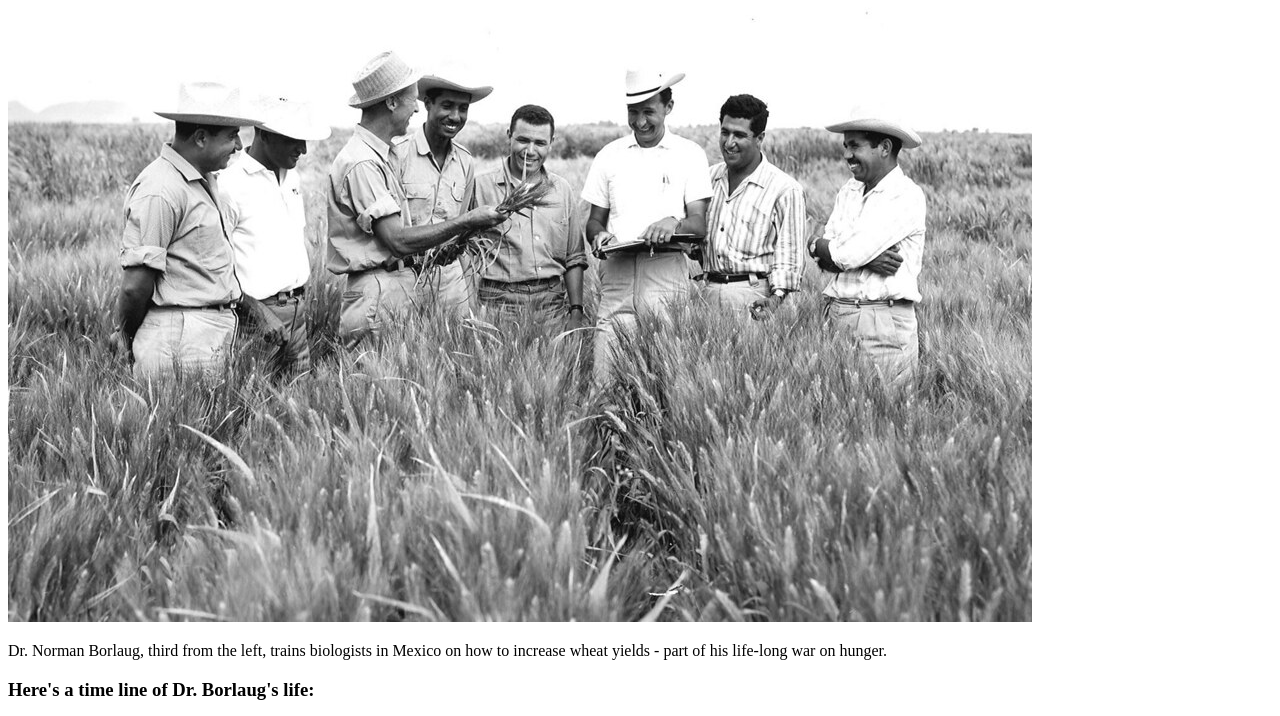
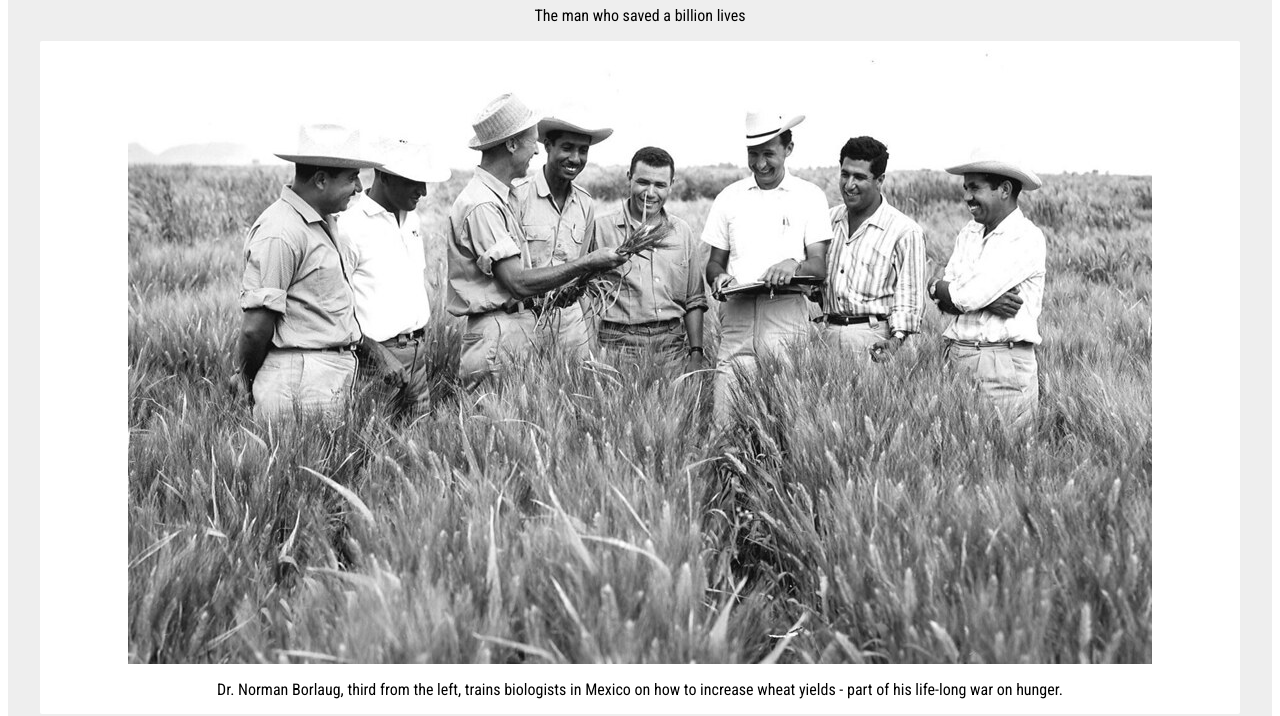
Before and after one commit to JonasAnn/Tribute-Page, a plain HTML site: page index.html in a window 1280 px wide. Shown: the part 115-831 px from the top of the page. Drawn offline with Linux system fonts and the light colour scheme.

Commit message:
Changed Styles URL

```diff
--- a/index.html
+++ b/index.html
@@ -3,7 +3,7 @@
 <head>
 	<title>FCC: Tribute Page</title>
 	<link href="https://fonts.googleapis.com/css?family=Roboto+Condensed&display=swap" rel="stylesheet">
-	<link rel="stylesheet" type="text/css" href="tribute.css">
+	<link rel="stylesheet" type="text/css" href="styles.css">
 </head>
 <body>
 	<main id="main">
```
